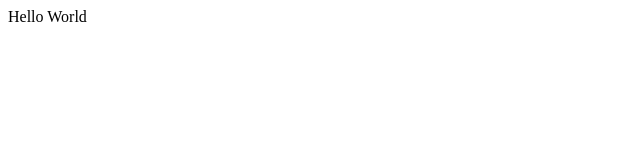
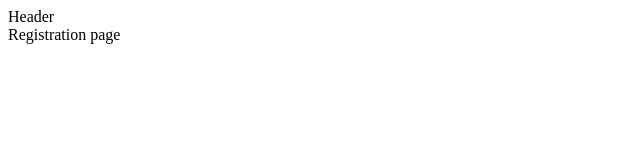
Before and after one commit to Insanefoam/baseball-cloud, a React (Create React App) app: page /registration in a window 1280 px wide. Shown: the top 160 px of the page, without its empty margins (0-640 px from the left). Built offline with nearby package versions, Linux system fonts and the light colour scheme.

Commit message:
add basics components

```diff
--- a/package.json
+++ b/package.json
@@ -8,6 +8,7 @@
     "@testing-library/user-event": "^7.1.2",
     "react": "^16.13.1",
     "react-dom": "^16.13.1",
+    "react-router-dom": "^5.2.0",
     "react-scripts": "3.4.1"
   },
   "scripts": {
--- a/src/App.js
+++ b/src/App.js
@@ -1,7 +1,21 @@
 import React from "react";
+import { Switch, Route } from "react-router-dom";
+import Login from "./pages/Login";
+import Registration from "./pages/Registration";
 
 const App = () => {
-  return <div>Hello World</div>;
+  return (
+    <div>
+      <Switch>
+        <Route path="/login">
+          <Login />
+        </Route>
+        <Route path="/registration">
+          <Registration />
+        </Route>
+      </Switch>
+    </div>
+  );
 };
 
 export default App;
--- /dev/null
+++ b/src/components/Footer/index.js
@@ -0,0 +1,2 @@
+import Footer from "./Footer";
+export default Footer;
--- /dev/null
+++ b/src/components/Header/Header.js
@@ -0,0 +1,7 @@
+import React from "react";
+
+const Header = () => {
+  return <div>Header</div>;
+};
+
+export default Header;
--- /dev/null
+++ b/src/components/Header/index.js
@@ -0,0 +1,2 @@
+import Header from "./Header";
+export default Header;
--- a/src/index.js
+++ b/src/index.js
@@ -1,5 +1,11 @@
 import ReactDOM from "react-dom";
 import React from "react";
 import App from "./App";
+import { BrowserRouter } from "react-router-dom";
 
-ReactDOM.render(<App />, document.getElementById("root"));
+ReactDOM.render(
+  <BrowserRouter>
+    <App />
+  </BrowserRouter>,
+  document.getElementById("root")
+);
--- /dev/null
+++ b/src/pages/Login/Login.js
@@ -0,0 +1,12 @@
+import React from "react";
+import Header from "../../components/Header";
+const Login = () => {
+  return (
+    <div>
+      <Header></Header>
+      <div>Login Page</div>
+    </div>
+  );
+};
+
+export default Login;
--- /dev/null
+++ b/src/pages/Login/index.js
@@ -0,0 +1,2 @@
+import Login from "./Login";
+export default Login;
--- /dev/null
+++ b/src/pages/Registration/Registration.js
@@ -0,0 +1,13 @@
+import React from "react";
+import Header from "../../components/Header";
+
+const Registration = () => {
+  return (
+    <div>
+      <Header></Header>
+      <div>Registration page</div>
+    </div>
+  );
+};
+
+export default Registration;
--- /dev/null
+++ b/src/pages/Registration/index.js
@@ -0,0 +1,2 @@
+import Registration from "./Registration";
+export default Registration;
```
Also changed, not shown: src/components/Footer/Footer.js (added, +7 -0 lines), src/components/Header/styles.js (added), 1 other file (tests, documents, lock files or other folders).
